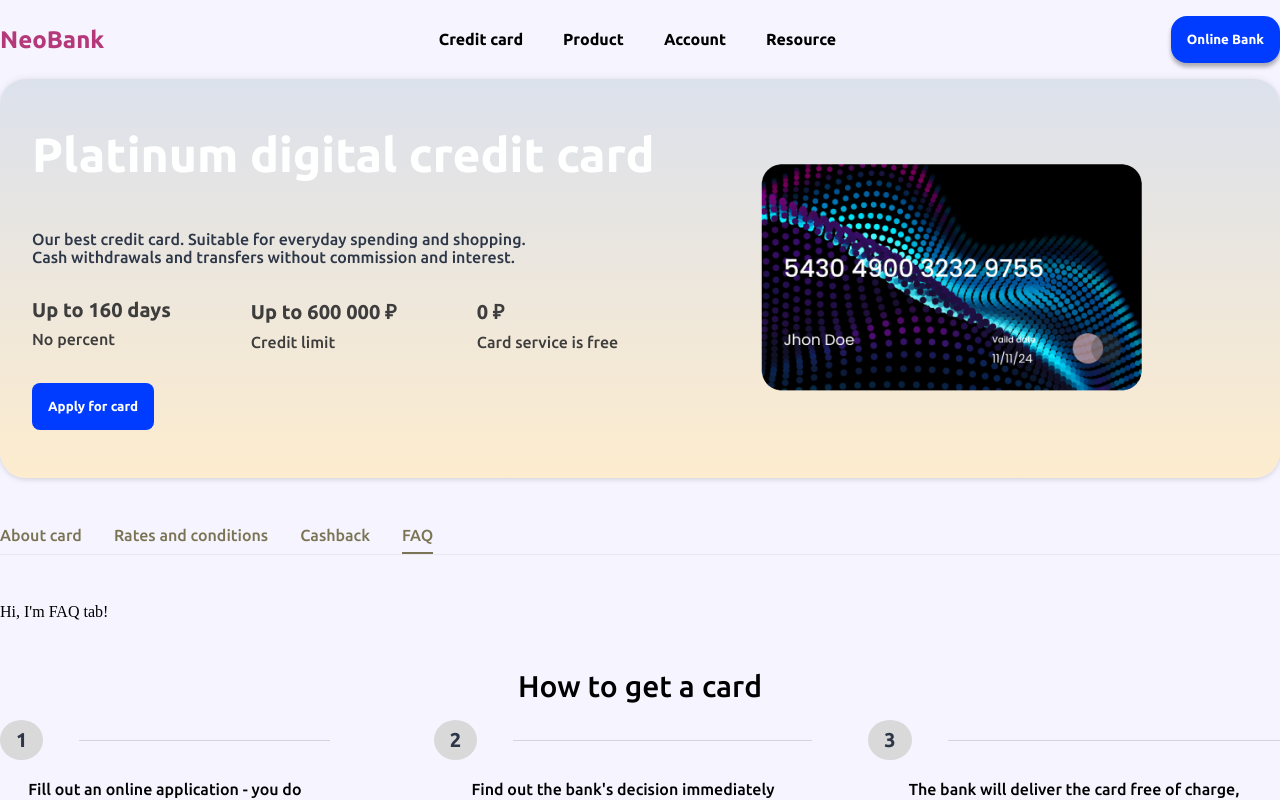
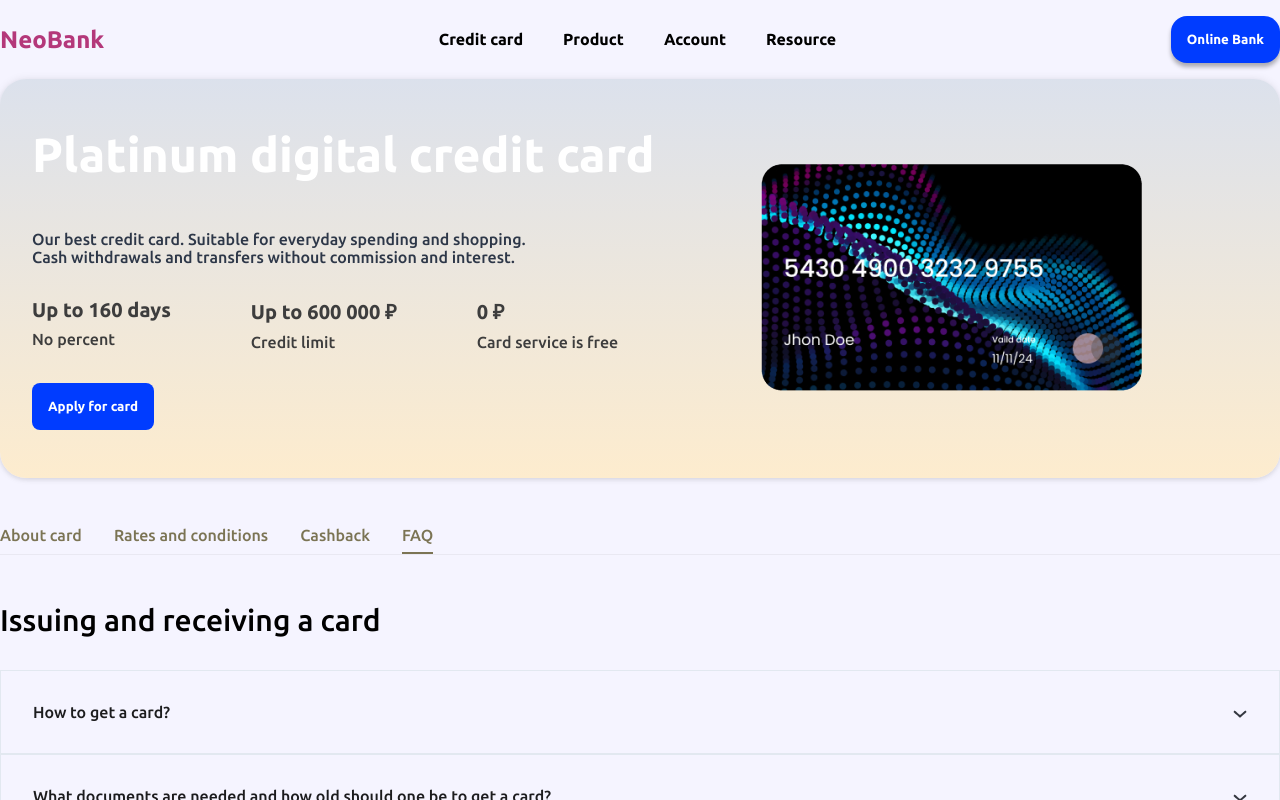
Before and after one commit to NyanLight/neoflex-project, a React (Vite) app: page /loan in a window 1280 px wide. Both pictures are taken after a click on the element "FAQ". Shown: the top 800 px of the page. Built offline with nearby package versions, Linux system fonts and the light colour scheme.

Commit message:
make accordion component interactive, style faqtab and accordion components

```diff
--- a/src/components/tabs/FAQTab/FAQTab.module.css
+++ b/src/components/tabs/FAQTab/FAQTab.module.css
@@ -0,0 +1,4 @@
+.title {
+    text-align: left;
+    margin-bottom: 2rem;
+}
--- a/src/components/tabs/FAQTab/FAQTab.tsx
+++ b/src/components/tabs/FAQTab/FAQTab.tsx
@@ -1,9 +1,18 @@
-// import styles from './FAQTab.module.css'
+import { Accordion } from '../../../ui/Accordion'
+import { firstSectionProps, secondSectionProps } from './constants'
+import styles from './FAQTab.module.css'
 
 export function FAQTab() {
     return (
-        <div>
-            Hi, I'm FAQ tab!
+        <div className={styles.faq}>
+            <article>
+                <h2 className={styles.title}>Issuing and receiving a card</h2>
+                <Accordion data={firstSectionProps}  />
+            </article>
+            <article>
+                <h2 className={styles.title}>Using a credit card</h2>
+                <Accordion data={secondSectionProps} />
+            </article>
         </div>
     )
 }
--- /dev/null
+++ b/src/components/tabs/FAQTab/constants.ts
@@ -0,0 +1,43 @@
+import { AccordionProps } from "../../../ui/Accordion/types/AccordionProps.type";
+
+export const firstSectionProps: AccordionProps = [
+    {
+        title: "How to get a card?",
+        description: "We will deliver your card by courier free of charge. Delivery in Moscow and St. Petersburg - 1-2 working days. For other regions of the Russian Federation - 2-5 working days.",
+    },
+    {
+        title: "What documents are needed and how old should one be to get a card?",
+        description: "Need a passport. You must be between 20 and 70 years old.",
+    },
+    {
+        title: "In what currency can I issue a card?",
+        description: "In rubles, dollars or euro",
+    },
+    {
+        title: "How much income do I need to get a credit card?",
+        description: "To obtain a credit card, you will need an income of at least 25,000 rubles per month after taxes.",
+    },
+    {
+        title: "How do I find out about bank's decision on my application?",
+        description: "After registration, you will receive an e-mail with a decision on your application."
+    }
+];
+
+export const secondSectionProps: AccordionProps = [
+    {
+        title: "What is an interest free credit card?",
+        description: "A credit card with a grace period is a bank card with an established credit limit, designed for payment, reservation of goods and services, as well as for receiving cash, which allows you to use credit funds free of charge for a certain period.",
+    },
+    {
+        title: "How to activate a credit card",
+        description: "You can activate your credit card and generate a PIN code immediately after receiving the card at a bank branch using a PIN pad.",
+    },
+    {
+        title: "What is a settlement date?",
+        description: "The settlement date is the date from which you can pay off the debt for the reporting period. The settlement date falls on the first calendar day following the last day of the reporting period. The first settlement date is reported by the bank when transferring the issued credit card to the client, and then in the monthly account statement.",
+    },
+    {
+        title: "What do I need to know about interest rates?",
+        description: "For each reporting period from the 7th day of the previous month to the 6th day of the current month inclusive, a statement is generated for the credit card. The statement contains information on the amount and timing of the minimum payment, as well as the total amount of debt as of the date of issue.",
+    }
+]
--- /dev/null
+++ b/src/ui/Accordion/Accordion.module.css
@@ -0,0 +1,39 @@
+.accordion__item {
+    display: flex;
+    flex-direction: column;
+    align-items: flex-start;
+    font-family: "Ubuntu", sans-serif;
+    border: 1px solid #E2E8F0;
+    cursor: pointer;
+}
+
+.item__title {
+    display: flex;
+    justify-content: space-between;
+    width: 100%;
+    padding: 2rem 2rem 0;
+}
+
+.title__text {
+    font-size: 1rem;
+    font-weight:500;
+    color: #1C1C1E;
+}
+
+
+.icon__closed {
+    transform: rotate(180deg);
+}
+
+.item__description {
+    font-weight: 400;
+    color: #7B7454;
+    text-align: left;
+    height: auto;
+    padding: 1rem 2rem 2rem;
+}
+
+.description__closed {
+    max-height: 0;
+    overflow: hidden;
+}
--- /dev/null
+++ b/src/ui/Accordion/Accordion.tsx
@@ -0,0 +1,32 @@
+import styles from './Accordion.module.css';
+import { AccordionProps } from './types/AccordionProps.type';
+import { useState } from 'react';
+
+export function Accordion({data}: {data: AccordionProps}) {
+
+    const [selected, setSelected] = useState<number|null>(null);
+
+    const toggle = (i: number) => {
+        if (i === selected) {
+            setSelected(null);
+        } else {
+            setSelected(i);
+        }
+
+
+    }
+
+  return (
+    <div className={styles.accordion}>
+      {data.map((item, index) => (
+        <div className={styles.accordion__item} onClick={() => toggle(index)}>
+          <div className={styles.item__title}>
+            <h2 className={styles.title__text}>{item.title}</h2>
+            <div className={styles.title__icon}><img src="src/assets/accordion_vector.png" className={selected === index ? styles.title__icon : styles.icon__closed} alt="" /></div>
+          </div>
+          <div className={selected === index ? styles.item__description : styles.description__closed}>{item.description}</div>
+        </div>
+      ))}
+    </div>
+  );
+}
--- /dev/null
+++ b/src/ui/Accordion/index.ts
@@ -0,0 +1 @@
+export { Accordion } from './Accordion'
--- /dev/null
+++ b/src/ui/Accordion/types/AccordionProps.type.ts
@@ -0,0 +1,6 @@
+export type AccordionData = {
+    title: string,
+    description: string,
+}
+
+export type AccordionProps = AccordionData[]
```
Also changed, not shown: src/assets/accordion_vector.png (added).
